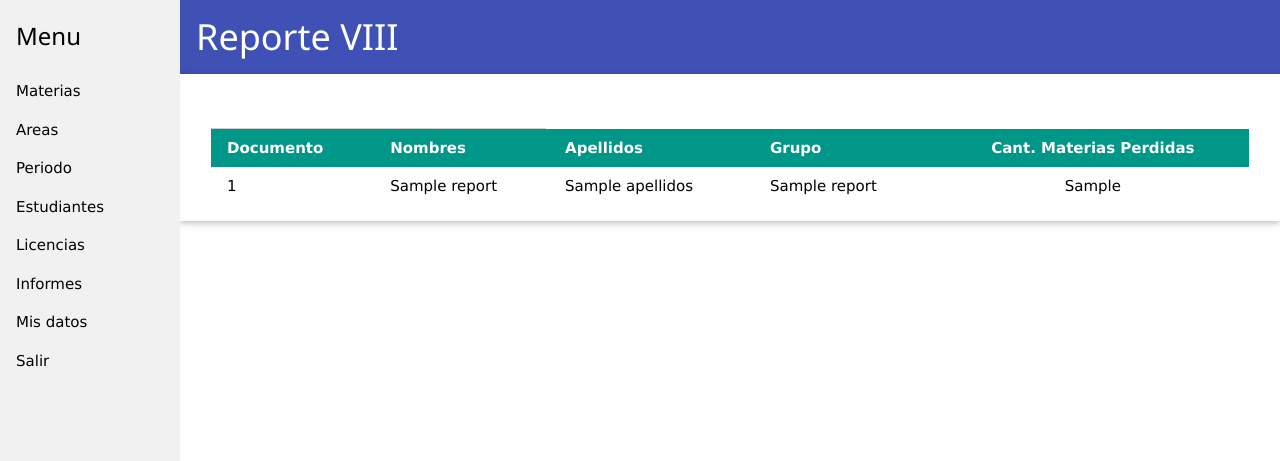
After one commit to CarlosTaborda/sancarlos_proydb, a CodeIgniter app: the page made by application/views/report/reportH.php in a window 1280 px wide. The commit adds this page. Shown: the top 461 px of the page. Run offline with CodeIgniter, Linux system fonts and the light colour scheme; tables that the repository leaves empty hold one stand-in row (values such as "Sample post"); the template is opened without the code that fills it: most values are stand-ins (such as "Sample title", 1, 10 or a date in 2020); some libraries are stand-ins or nearby versions.

Commit message:
Reporte materias perdidas por estudiante

```diff
--- a/application/views/report/index.php
+++ b/application/views/report/index.php
@@ -41,7 +41,7 @@ $this->load->view("layout/header", $data);
 
         </div>
         <div class="w3-col m4">
-            <button class="w3-btn w3-red" >Estudiantes 3 o mas materias perdidas</button>
+            <a class="w3-btn w3-red" href="<?= site_url("report/reporth") ?>" >Estudiantes 3 o mas materias perdidas</a>
         </div>
     </div>
     <div class="w3-row-padding" style="margin-bottom: 0.5em;">
--- /dev/null
+++ b/application/views/report/reportH.php
@@ -0,0 +1,53 @@
+<?php
+$data["page_title"]="Reporte VIII";
+$data["id_window"]="window_report_h";
+
+$this->load->view("layout/header", $data);
+
+?>
+
+
+
+
+
+<div class="w3-card w3-container" style="padding:1em">
+
+  <form class="w3-row-padding" >
+    <div class="w3-col m4">
+      <input type="text" class="w3-input">
+    </div>
+  </form>
+
+  <div class="w3-row-padding">
+    <div class="w3-col m12">
+      <table class="w3-table">
+        <thead class="w3-teal">
+          <tr>
+            <th>Documento</th>
+            <th>Nombres</th>
+            <th>Apellidos</th>
+            <th>Grupo</th>
+            <th class="w3-center">Cant. Materias Perdidas</th>
+          </tr>
+        </thead>
+        <tbody>
+          <?php foreach($data_report as $e): ?>
+          <tr>
+            <td ><?= $e["num_documento"] ?></td>
+            <td class="data-lbl"><?= $e["nombres"] ?></td>
+            <td><?= $e["apellidos"] ?></td>
+            <td ><?= $e["nomb_grupo"] ?></td>
+            <td class="w3-center" ><?= $e["cant_mat_perd"] ?></td>
+
+          </tr>
+          <?php endforeach; ?>
+        </tbody>
+      </table>
+    </div>
+  </div>
+</div>
+
+<?php
+
+$this->load->view("layout/footer");
+?>
--- a/index.php
+++ b/index.php
@@ -1,4 +1,7 @@
 <?php
+ini_set('xdebug.var_display_max_depth', '10');
+ini_set('xdebug.var_display_max_children', '256');
+ini_set('xdebug.var_display_max_data', '1024');
 /**
  * CodeIgniter
  *
```
Also changed, not shown: application/controllers/Report.php (+11 -0 lines), application/models/Report_model.php (+32 -0 lines), 3 other files.
